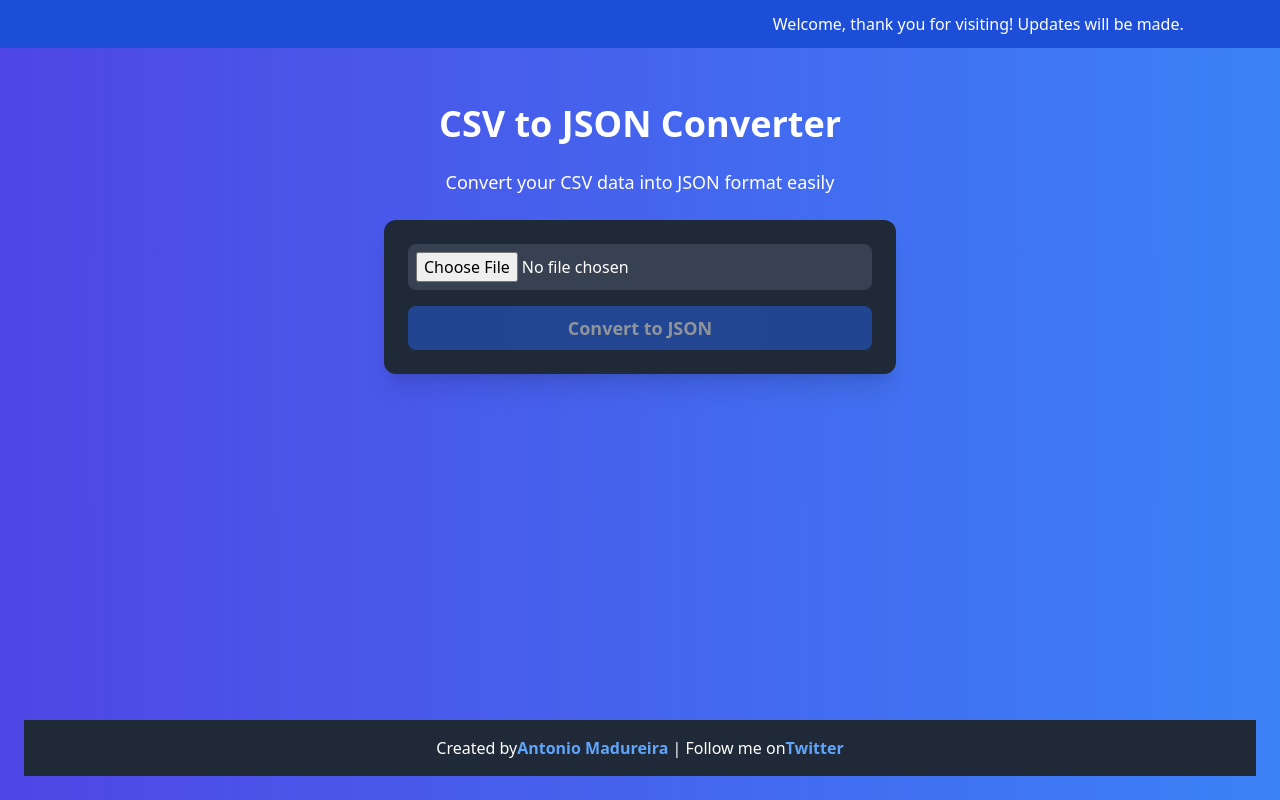
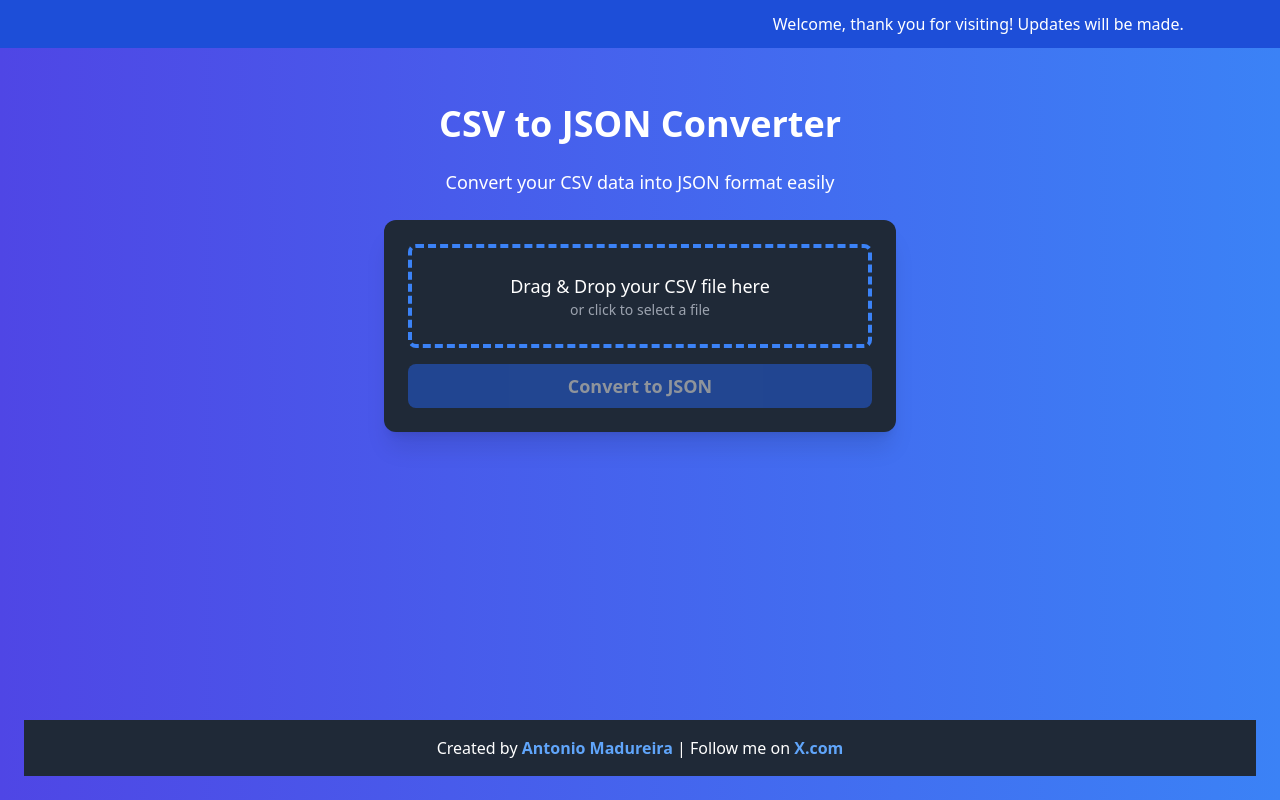
Before and after one commit to AntonioMadureira22/csvtojson2, a React (Create React App) app: page / in a window 1280 px wide. Built offline with nearby package versions, Linux system fonts and the light colour scheme.

Commit message:
added a drag and drop feature to make it easier

```diff
--- a/package.json
+++ b/package.json
@@ -11,6 +11,8 @@
     "papaparse": "^5.5.2",
     "react": "^19.0.0",
     "react-dom": "^19.0.0",
+    "react-dropzone": "^14.3.8",
+    "react-icons": "^5.5.0",
     "react-scripts": "5.0.1",
     "web-vitals": "^2.1.4"
   },
--- a/src/components/Converter.js
+++ b/src/components/Converter.jsx
@@ -1,39 +1,46 @@
 import React, { useState } from 'react';
+import { useDropzone } from 'react-dropzone'; // Import react-dropzone
+import { FaCheckCircle } from 'react-icons/fa'; // Import check mark icon
 
 const App = () => {
   const [csvData, setCsvData] = useState(null);
   const [isLoading, setIsLoading] = useState(false);
   const [jsonData, setJsonData] = useState(null);
-  const [downloadReady, setDownloadReady] = useState(false); // New state for download ready message
-  const [error, setError] = useState(""); // New state to hold error messages
+  const [downloadReady, setDownloadReady] = useState(false);
+  const [error, setError] = useState("");
+  const [isFileUploaded, setIsFileUploaded] = useState(false); // State to track if file is uploaded
 
   // Handle CSV file upload
-  const handleFileChange = (e) => {
-    const file = e.target.files[0];
+  const handleFileChange = (file) => {
+    const uploadedFile = file[0];
     setError(""); // Reset error state on new file selection
 
     // Check if file is empty
-    if (!file) {
+    if (!uploadedFile) {
       setError("No file selected. Please upload a CSV file.");
+      setIsFileUploaded(false); // Reset file upload state
       return;
     }
 
     // Check if the file is a valid CSV file
-    if (file.type !== 'text/csv') {
+    if (uploadedFile.type !== 'text/csv') {
       setError("Invalid file type. Please upload a valid CSV file.");
+      setIsFileUploaded(false); // Reset file upload state
       return;
     }
 
     // Check if the file size is not too large (example: limit to 10MB)
-    if (file.size > 10 * 1024 * 1024) {
+    if (uploadedFile.size > 10 * 1024 * 1024) {
       setError("File size is too large. Please upload a file smaller than 10MB.");
+      setIsFileUploaded(false); // Reset file upload state
       return;
     }
 
-    // File is valid, set it as the CSV data
-    setCsvData(file);
+    // File is valid, set it as the CSV data and update file uploaded status
+    setCsvData(uploadedFile);
     setJsonData(null);  // Reset json data when a new file is selected
     setDownloadReady(false); // Reset download ready message
+    setIsFileUploaded(true); // Set file upload success state
   };
 
   // Convert CSV to JSON
@@ -87,6 +94,13 @@ const App = () => {
     link.click();
   };
 
+  // React-dropzone setup
+  const { getRootProps, getInputProps } = useDropzone({
+    accept: '.csv',
+    onDrop: handleFileChange,
+    multiple: false, // Ensure only one file can be uploaded at a time
+  });
+
   return (
     <div className="min-h-screen flex flex-col justify-between bg-gradient-to-r from-indigo-600 to-blue-500 text-white p-6">
 
@@ -102,12 +116,20 @@ const App = () => {
         <p className="mb-6 text-lg">Convert your CSV data into JSON format easily</p>
 
         <div className="bg-gray-800 p-6 rounded-xl shadow-xl w-full">
-          <input
-            type="file"
-            accept=".csv"
-            onChange={handleFileChange}
-            className="mb-4 p-2 bg-gray-700 text-white rounded-lg w-full"
-          />
+
+          {/* Drag and Drop area */}
+          <div {...getRootProps()} className="border-4 border-dashed border-blue-500 p-6 rounded-lg mb-4 text-center">
+            <input {...getInputProps()} />
+            <p className="text-lg">Drag & Drop your CSV file here</p>
+            <p className="text-sm text-gray-400">or click to select a file</p>
+
+            {/* Display green check when file is uploaded */}
+            {isFileUploaded && (
+              <div className="mt-4 text-green-500">
+                <FaCheckCircle className="inline-block mr-2" /> File uploaded successfully
+              </div>
+            )}
+          </div>
 
           {/* Error message display */}
           {error && <p className="text-red-500 text-sm mt-2">{error}</p>}
@@ -142,21 +164,21 @@ const App = () => {
         <p>
           Created by
           <a
-            href="https://your-portfolio-website.com"
+            href="https://antoniomadureirasportfolio.netlify.app/"
             target="_blank"
             rel="noopener noreferrer"
             className="font-semibold text-blue-400 hover:underline"
           >
-            Antonio Madureira
+            {' '} Antonio Madureira
           </a>
           {' '}| Follow me on
           <a
-            href="https://twitter.com/your-twitter-handle"
+            href="X.com/tonemadureira"
             target="_blank"
             rel="noopener noreferrer"
             className="font-semibold text-blue-400 hover:underline"
           >
-            Twitter
+            {' '} X.com
           </a>
         </p>
       </footer>
```
Also changed, not shown: 1 other file (tests, documents, lock files or other folders).
